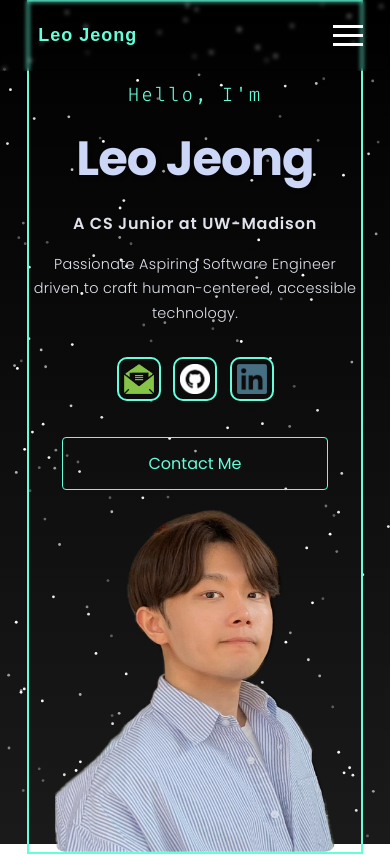
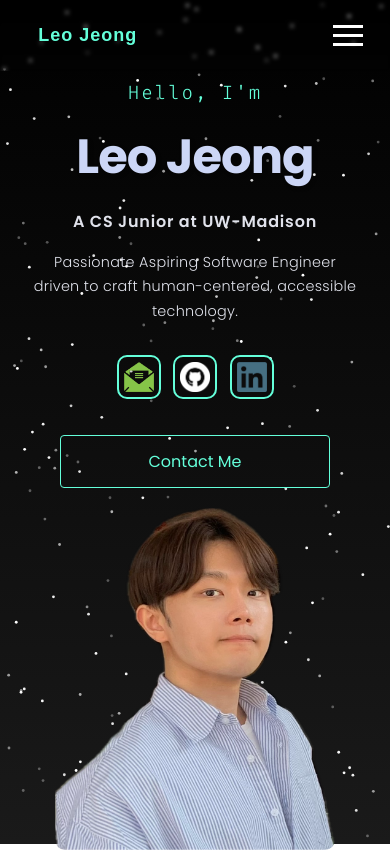
Before and after one commit to Tyrrnien81/Tyrrnien81.github.io, a React (Create React App) app: page / in a window 390 px wide. Shown: the top 856 px of the page. Built offline with nearby package versions, Linux system fonts and the light colour scheme.

Commit message:
fixed threshold for IntersectionObserver

```diff
--- a/src/Home/Home.css
+++ b/src/Home/Home.css
@@ -292,9 +292,10 @@
 
 @media (max-width: 768px) {
     .container {
-        width: 90%;
-        margin: 0 auto; /* 중앙 정렬을 위한 마진 추가 */
-        padding: 0 1rem; /* 좌우 여백 추가 */
+        width: 100%;
+        max-width: 600px;
+        margin: 0 auto; /* 좌우 동일 마진 */
+        padding: 0; /* 불필요한 좌우 여백 제거 */
     }
 
     .home-content {
@@ -306,7 +307,7 @@
     }
 
     .text-zone {
-        width: 100%; /* 전체 너비 사용 */
+        width: 10%; /* 전체 너비 사용 */
         display: flex;
         flex-direction: column;
         align-items: center; /* 텍스트 중앙 정렬 */
@@ -435,7 +436,7 @@
     .home-content {
         grid-template-columns: 1fr;
         text-align: center;
-        border: 2px solid var(--color-primary);
+        /* border: 2px solid var(--color-primary); */
     }
 
     .text-zone {
--- a/src/Home/Home.jsx
+++ b/src/Home/Home.jsx
@@ -32,12 +32,13 @@ const Home = () => {
                 entries.forEach((entry) => {
                     if (entry.isIntersecting) {
                         entry.target.classList.add("animate");
-                    } else {
-                        entry.target.classList.remove("animate");
                     }
+                    // else {
+                    //     entry.target.classList.remove("animate");
+                    // }
                 });
             },
-            { threshold: 0.1 }
+            { threshold: 0.2 }
         );
 
         const elements = document.querySelectorAll(".animate-on-scroll");
```
